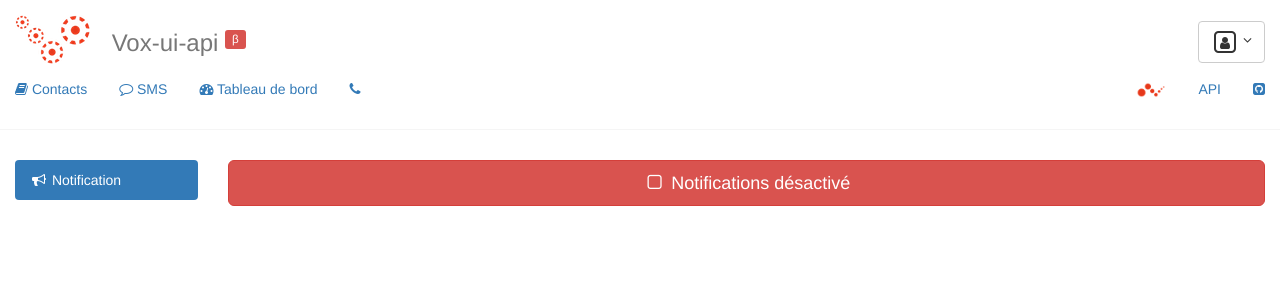
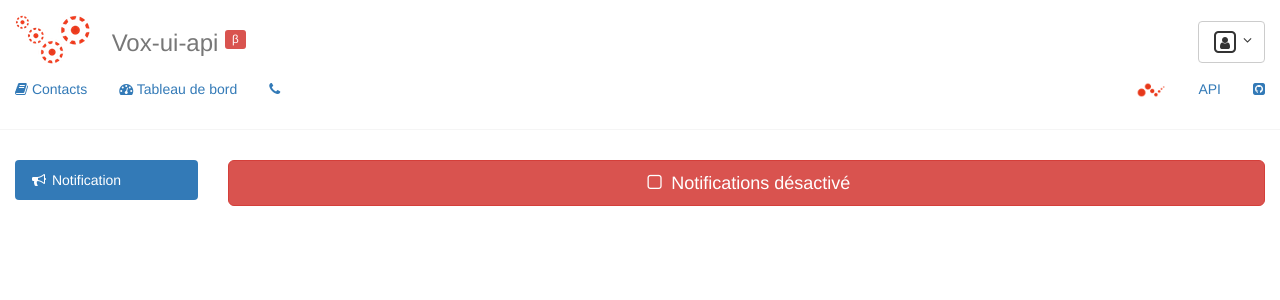
Before and after one commit to thivolle-cazat-cedric/vox-ui-api, a Flask app: page /account/settings/notify.html in a window 1280 px wide. Shown: the top 300 px of the page. Run offline with Flask 2, Linux system fonts and the light colour scheme; parts of the project's set-up code (start-up, migrations or seed data) failed here and were passed over; some libraries are stand-ins or nearby versions.

Commit message:
sms feature is removed from voxity api

```diff
--- a/app/__init__.py
+++ b/app/__init__.py
@@ -44,7 +44,6 @@ def create_app(env='prod'):
     app.register_blueprint(controllers.CONTACT)
     app.register_blueprint(controllers.CALLS)
     app.register_blueprint(controllers.ACCOUNT)
-    app.register_blueprint(controllers.SMS)
     if app.config['DEBUG']:
         app.register_blueprint(controllers.API_PROXY)
 
--- a/app/templates/layout.html
+++ b/app/templates/layout.html
@@ -74,12 +74,6 @@
                             <span class="hidden-sm hidden-xs">Contacts</span>
                         </a>
                     </li>
-                    <li role="presentation" {% if request.blueprint == "SMS" %}class="active"{% endif %}>
-                        <a href="{{url_for('SMS.index')}}">
-                            <i class="fa fa-comment-o"></i>
-                            <span class="hidden-sm hidden-xs">SMS</span>
-                        </a>
-                    </li>
                     <li role="presentation" {% if url_for('DEVICES.index').split('/')[1] in request.path %}class="active"{% endif %}>
                         <a href="{{url_for('DEVICES.index')}}">
                             <i class="fa fa-dashboard"></i>
```
